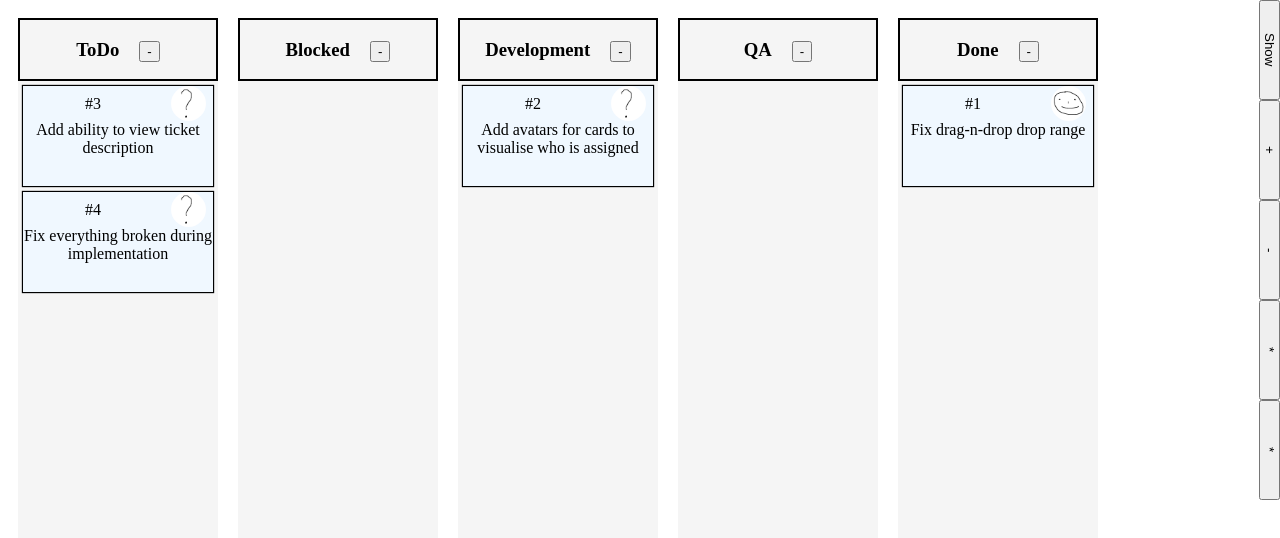
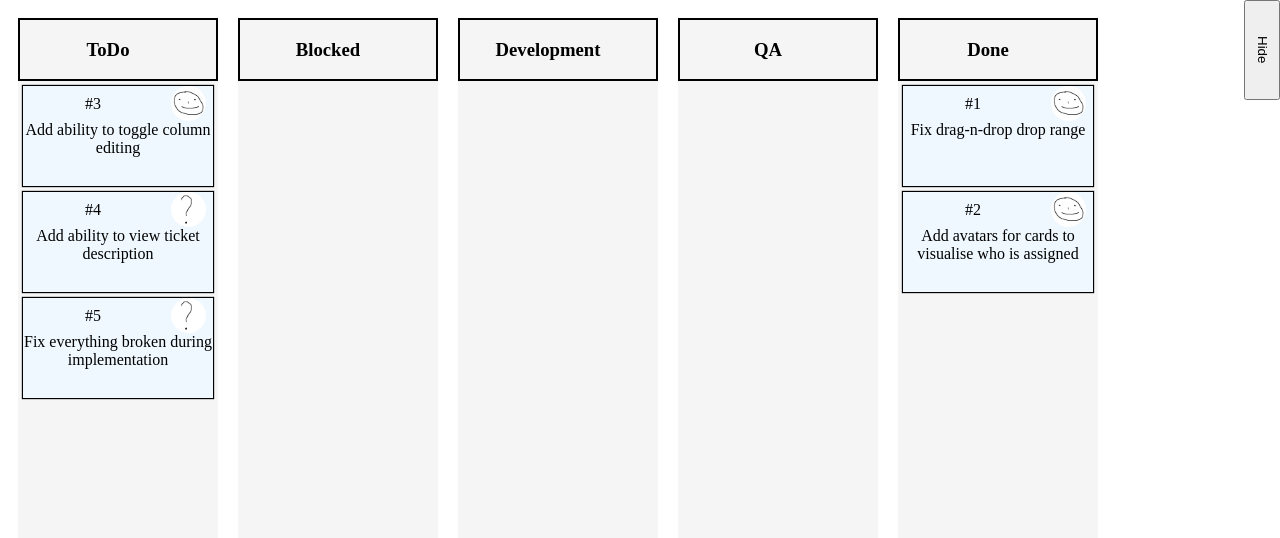
Before and after one commit to AbobaShlepa/jira, a Vue app: page / in a window 1280 px wide. Shown: the top 538 px of the page. Built offline with nearby package versions, Linux system fonts and the light colour scheme.

Commit message:
Added permissions

```diff
--- a/src/components/Board.vue
+++ b/src/components/Board.vue
@@ -2,7 +2,7 @@
   import { useColumnsStore } from '@/stores/columns';
   import Column from './Column.vue'
   import AddColumn from './AddColumn.vue'
-  import Draggable from 'vuedraggable';
+  import draggable from 'vuedraggable';
 
   const { columns, swapColumns } = useColumnsStore();
 
@@ -15,11 +15,11 @@
 
 <template>
   <div class="board">
-    <Draggable v-model="columns" class="board" @change="swap" group="columns">
+    <draggable v-model="columns" class="board" @change="swap" group="columns">
       <template #item="{ element }">
         <Column :column-id="element.id" />
       </template>
-    </Draggable>
+    </draggable>
     <!-- <AddColumn /> -->
   </div>
 </template>
--- a/src/components/Column.vue
+++ b/src/components/Column.vue
@@ -3,6 +3,7 @@
   import TicketContainer from './TicketContainer.vue';
   import { useTicketsStore } from '@/stores/tickets';
   import { storeToRefs } from 'pinia';
+  import { PermissionType, usePermissionStore } from '@/stores/permissions';
 
   const props = defineProps<{
     columnId: number
@@ -13,6 +14,9 @@
 
   const store = useTicketsStore();
   const { getTickets } = storeToRefs(store);
+
+  const permissionStore = usePermissionStore();
+  const { removeColumns } = storeToRefs(permissionStore);
 </script>
 
 <template>
@@ -20,7 +24,7 @@
     <div class="column">
       <div class="title">
         <h3 class="column-name">{{ column.name }}</h3>
-        <button @click="removeColumn(column.id)">-</button>
+        <button v-if="removeColumns.enabled" @click="removeColumn(column.id)">-</button>
       </div>
       <TicketContainer :tickets="getTickets(column.id)" :column-id="column.id" />
     </div>
--- a/src/components/SideMenu.vue
+++ b/src/components/SideMenu.vue
@@ -1,30 +1,31 @@
 <script setup lang="ts">
-  import { ref } from 'vue';
+  import { usePermissionStore, PermissionType } from '@/stores/permissions';
+  import { storeToRefs } from 'pinia';
 
-  let shown = ref(true);
-
-  function toggleMenu() {
-    shown.value = !shown.value;
-  }
+  const store = usePermissionStore();
+  const { showMenu, removeColumns, editColumns } = storeToRefs(store);
+  const { togglePermission } = store;
 
 </script>
 
 <template>
   <div class="flex vertical">
-    <button @click="toggleMenu">
-      {{ shown ? 'Show' : 'Hide' }}
+
+    <button @click="() => togglePermission(showMenu)">
+      {{ showMenu.enabled ? 'Show' : 'Hide' }}
     </button>
-    <div v-bind:style="{ visibility: shown ? 'visible' : 'hidden' }">
+
+    <div v-bind:style="{ visibility: showMenu.enabled ? 'visible' : 'hidden' }">
       <button>
         +
       </button>
 
-      <button>
-        -
+      <button @click="() => togglePermission(removeColumns)">
+        Remove columns
       </button>
 
-      <button>
-        *
+      <button @click="() => togglePermission(editColumns)">
+        Edit columns
       </button>
 
       <button>
--- a/src/components/TicketContainer.vue
+++ b/src/components/TicketContainer.vue
@@ -1,6 +1,5 @@
 <script setup lang="ts">
   import { useTicketsStore, type Ticket } from "@/stores/tickets";
-  import { useUserStore, type User } from "@/stores/users";
   import draggable from "vuedraggable";
   import Card from '@/components/Card.vue'
 
@@ -10,7 +9,6 @@
   }>();
 
   const { changeColumn } = useTicketsStore();
-  const { getUser } = useUserStore();
 
   function log(event: any) {
     const to: HTMLElement = event.to;
--- /dev/null
+++ b/src/stores/permissions.ts
@@ -0,0 +1,34 @@
+import { defineStore } from "pinia";
+import { reactive, ref } from "vue";
+
+export const usePermissionStore = defineStore('permissions', () => {
+
+  const showMenu = ref<Permission>({ permissionType: PermissionType.ShowMenu, enabled: false });
+  const editColumns = ref<Permission>({ permissionType: PermissionType.EditColumns, enabled: false });
+  const removeColumns = ref<Permission>({ permissionType: PermissionType.RemoveColumns, enabled: false });
+  const addColumn = ref<Permission>({ permissionType: PermissionType.AddColumn, enabled: false });
+
+  function togglePermission(togglingPermission: Permission) {
+    togglingPermission.enabled = !togglingPermission.enabled;
+  }
+
+  return {
+    showMenu,
+    editColumns,
+    removeColumns,
+    addColumn,
+    togglePermission
+  }
+})
+
+export enum PermissionType {
+  ShowMenu = 1,
+  EditColumns = 2,
+  RemoveColumns = 3,
+  AddColumn = 4,
+}
+
+export type Permission = {
+  permissionType: PermissionType;
+  enabled: boolean;
+}
--- a/src/stores/tickets.ts
+++ b/src/stores/tickets.ts
@@ -5,7 +5,8 @@ export const useTicketsStore = defineStore('tickets', () => {
   let counter = 1;
   const tickets = reactive([
     { id: counter++, title: 'Fix drag-n-drop drop range', assigneeId: 1, columnId: 5 },
-    { id: counter++, title: 'Add avatars for cards to visualise who is assigned', assigneeId: null, columnId: 3 },
+    { id: counter++, title: 'Add avatars for cards to visualise who is assigned', assigneeId: 1, columnId: 5 },
+    { id: counter++, title: 'Add ability to toggle column editing', assigneeId: 1, columnId: 1 },
     { id: counter++, title: 'Add ability to view ticket description', assigneeId: null, columnId: 1 },
     { id: counter++, title: 'Fix everything broken during implementation', assigneeId: null, columnId: 1 },
   ])
```
